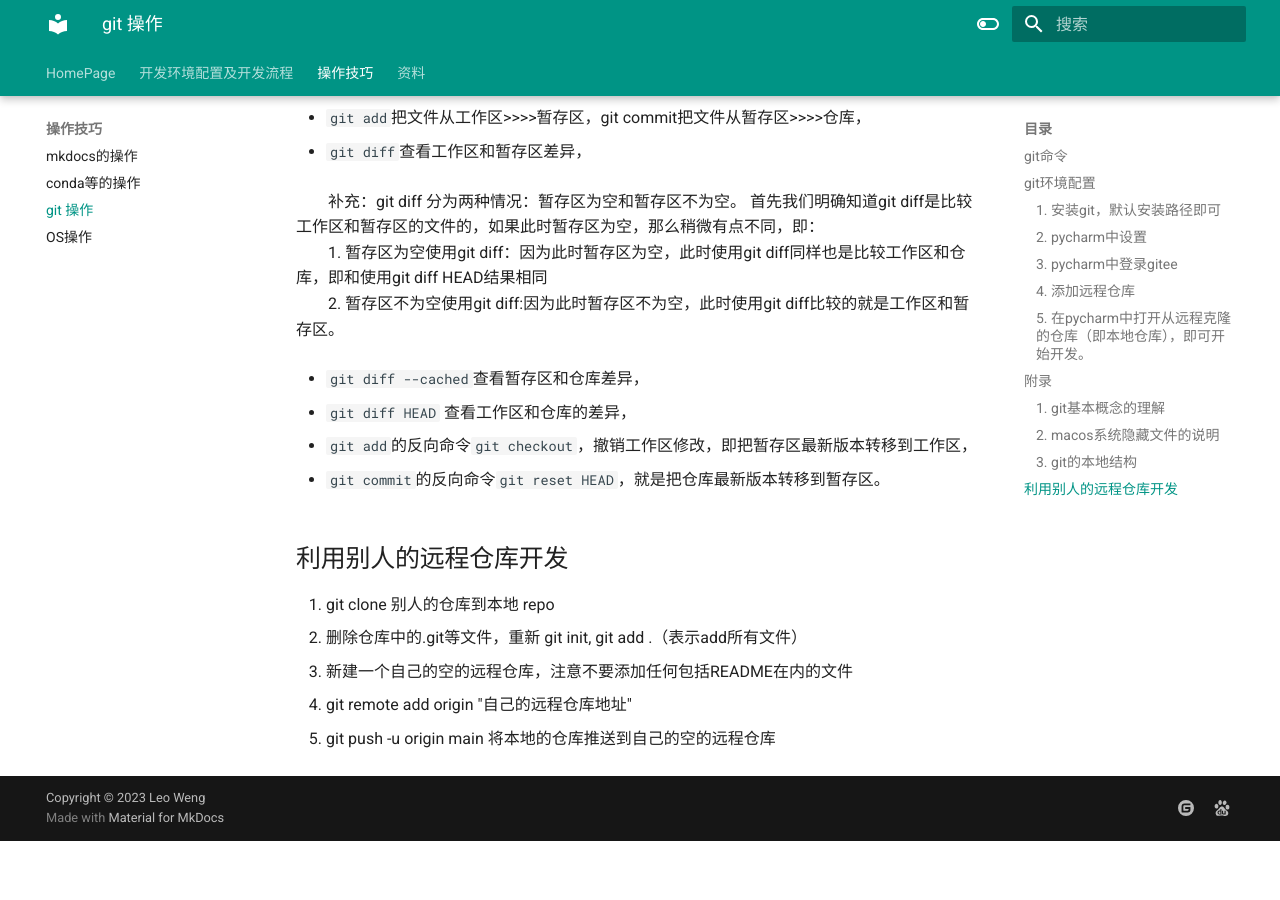
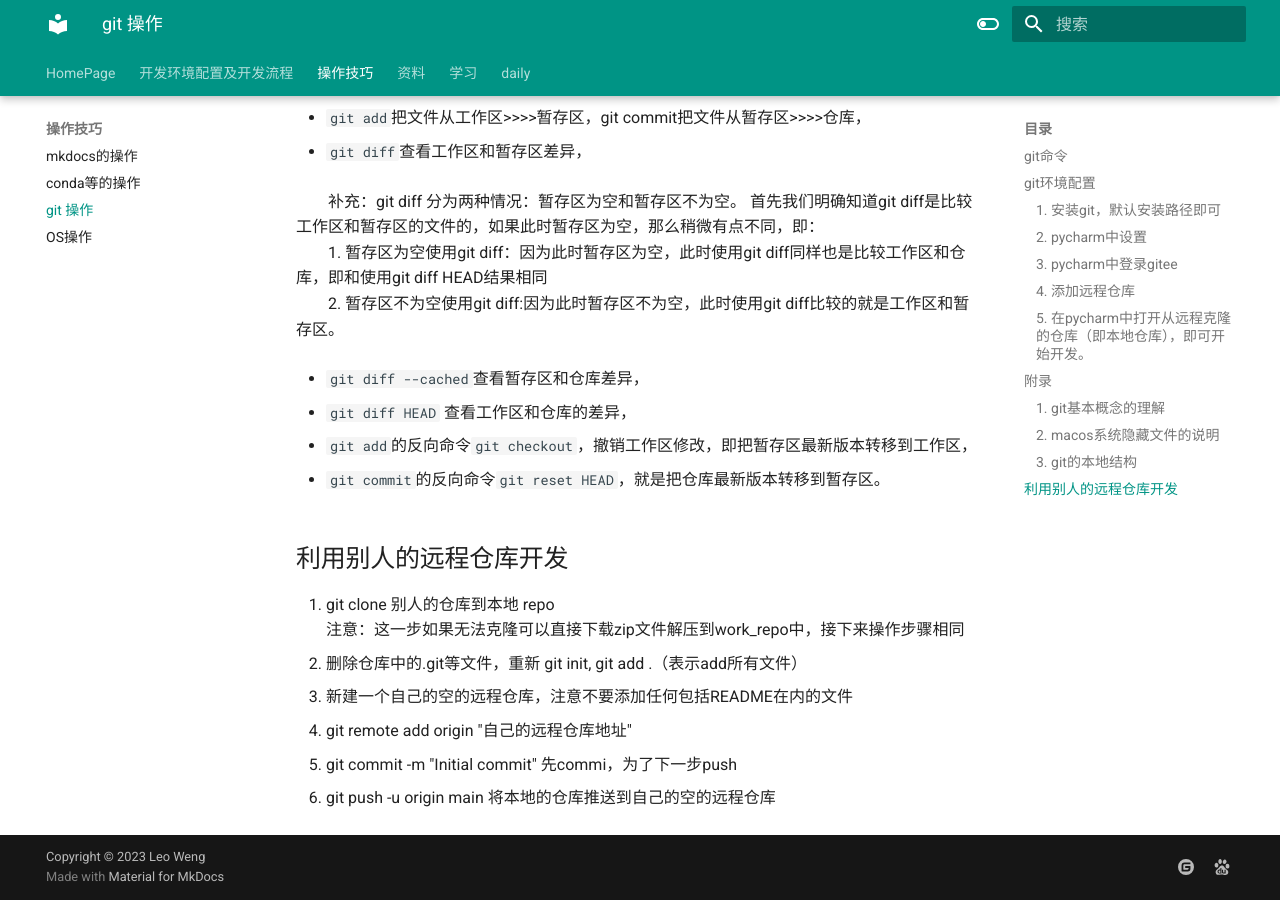
Before and after one commit to leoweng111/mkdocs-knowledge-storage, an MkDocs documentation site: the page built from docs/markdown/operation_utils/git操作.md, in a window 1280 px wide and 900 px high, scrolled down 4924 px. Built offline with MkDocs 1.6.1 and Material for MkDocs 9.7.7, drawn with Linux system fonts in a browser that asks for light colours; before the commit the page ends 5765 px from its top, so only the background shows below that.

```diff
--- a/docs/markdown/operation_utils/git操作.md
+++ b/docs/markdown/operation_utils/git操作.md
@@ -80,8 +80,10 @@
 * `git commit`的反向命令`git reset HEAD`，就是把仓库最新版本转移到暂存区。
 
 ## 利用别人的远程仓库开发
-1. git clone 别人的仓库到本地 repo
+1. git clone 别人的仓库到本地 repo <br>
+   注意：这一步如果无法克隆可以直接下载zip文件解压到work_repo中，接下来操作步骤相同
 2. 删除仓库中的.git等文件，重新 git init, git add .（表示add所有文件）
 3. 新建一个自己的空的远程仓库，注意不要添加任何包括README在内的文件
 4. git remote add origin "自己的远程仓库地址"
-5. git push -u origin main 将本地的仓库推送到自己的空的远程仓库
+5. git commit -m "Initial commit" 先commi，为了下一步push
+6. git push -u origin main 将本地的仓库推送到自己的空的远程仓库
--- a/mkdocs.yml
+++ b/mkdocs.yml
@@ -44,6 +44,10 @@ nav:
   - 资料:
     - "markdown/information_material/red_and_green_books.md"
     - "markdown/information_material/useful_books.md"
+  - 学习:
+    - "markdown/knowledge/pandas_knowledge.md"
+  - daily:
+    - "markdown/daily/current_plan.md"
 extra:
   social:
     - icon: simple/gitee
```
Also changed, not shown: docs/markdown/daily/current_plan.md (added, +4 -0 lines), docs/markdown/knowledge/pandas_knowledge.md (added, +24 -0 lines), docs/images/img_groupby_1.png (added), docs/images/img_groupby_2.png (added).
